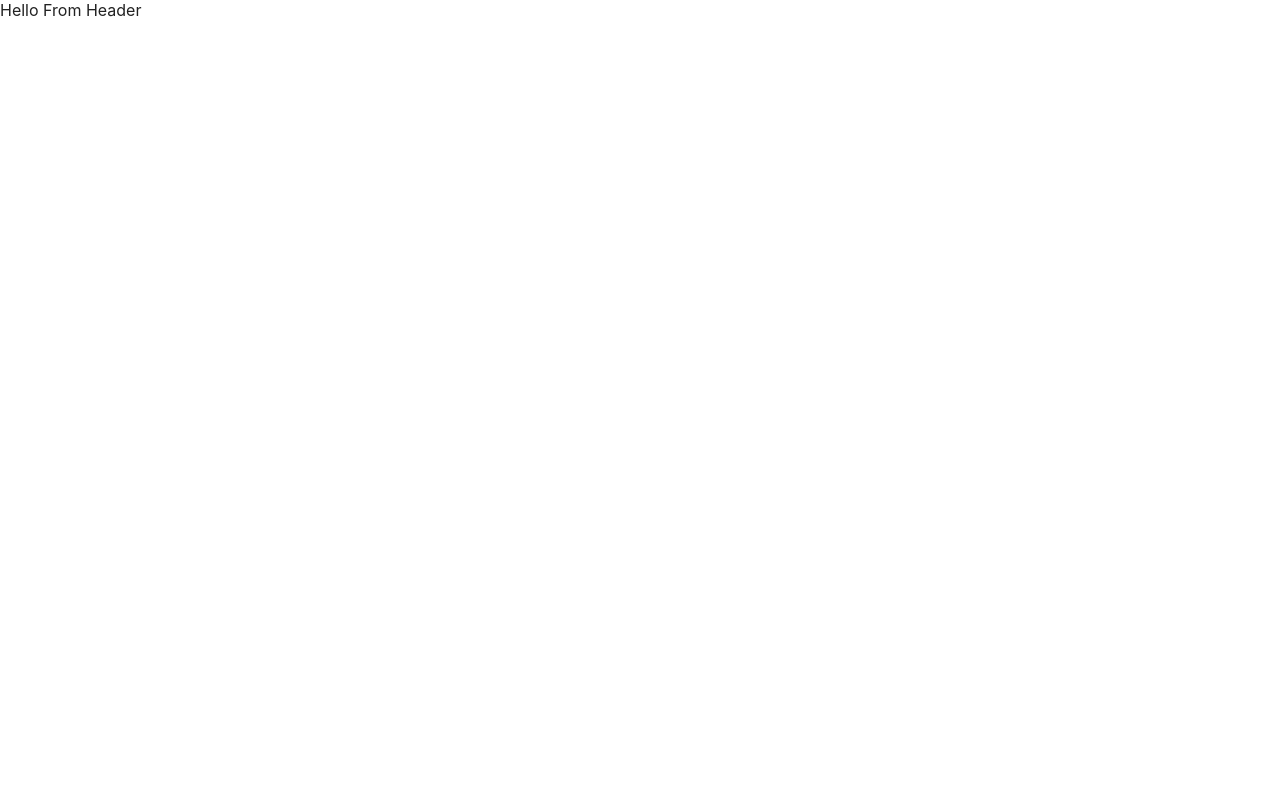
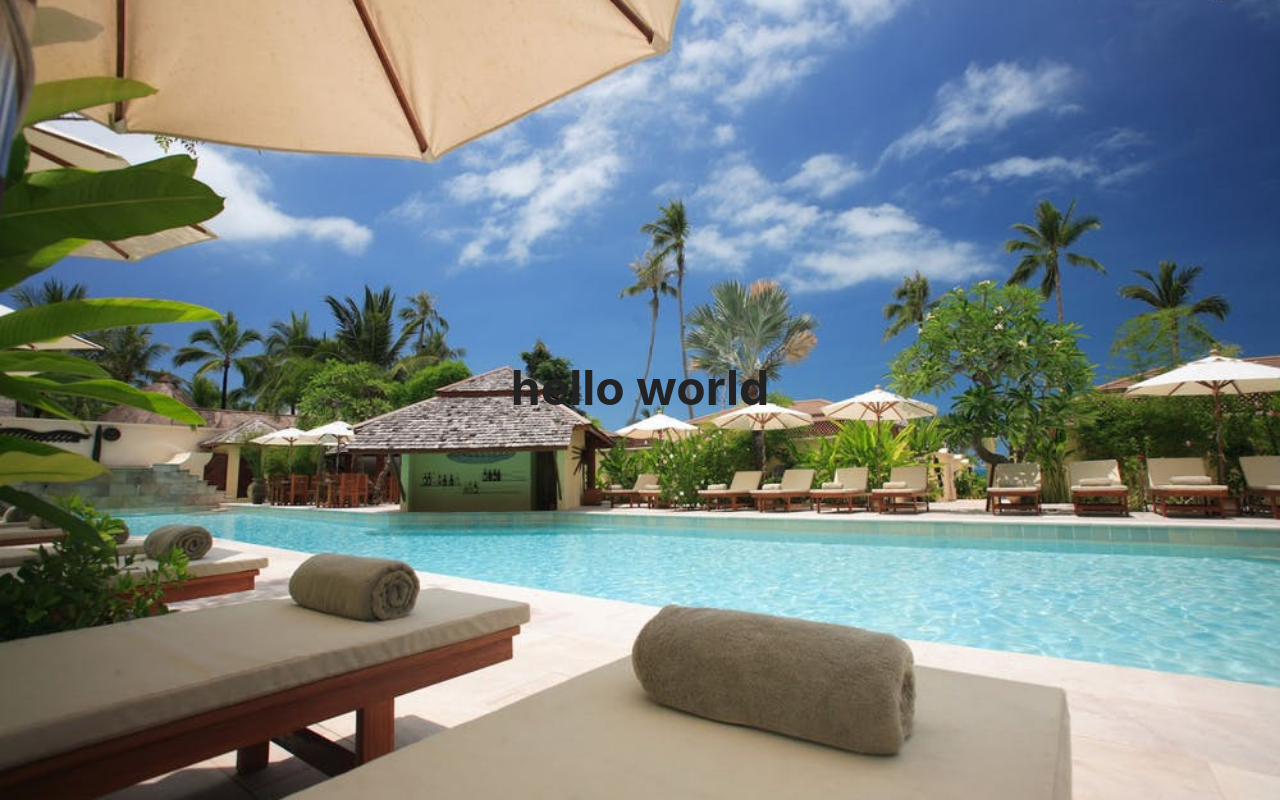
Before and after one commit to TayMaaMT/hotel_react_app, a React (Create React App) app: page / in a window 1280 px wide. Built offline with nearby package versions, Linux system fonts and the light colour scheme.

Commit message:
create hero style for img

```diff
--- /dev/null
+++ b/src/components/globals/Hero.js
@@ -0,0 +1,11 @@
+import styled from "styled-components";
+import homeImg from "../../images/homeBcg.jpeg";
+const Hero = styled.header`
+  min-height: 100vh;
+  background: url(${props => props.img || homeImg}) center/cover fixed no-repeat;
+  display: flex;
+  align-items: center;
+  justify-content: center;
+`;
+
+export default Hero;
--- a/src/components/home/Header.js
+++ b/src/components/home/Header.js
@@ -1,6 +1,11 @@
-
+import Hero from "../globals/Hero";
+import aboutImg from "../../images/aboutBcg.jpeg";
 const Header = () => {
-    return <div>Hello From Header</div>;
+  return (
+    <Hero img={aboutImg}>
+      <h1>hello world</h1>
+    </Hero>
+  );
 };
 
-  export default Header;
+export default Header;
```
Also changed, not shown: 1 other file (tests, documents, lock files or other folders).
